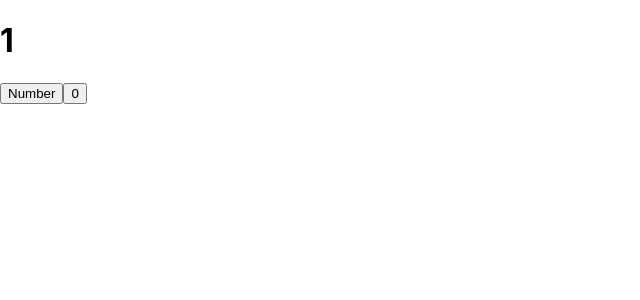
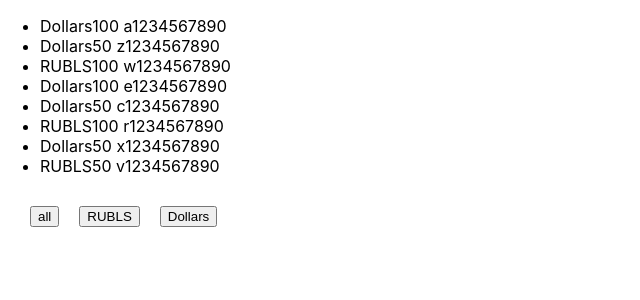
Before and after one commit to DevDiaryAZ/microtasks, a React (Create React App) app: page / in a window 1280 px wide. Shown: the top 300 px of the page, without its empty margins (0-640 px from the left). Built offline with nearby package versions, Linux system fonts and the light colour scheme.

Commit message:
added example of how the filter() method work

```diff
--- a/src/App.tsx
+++ b/src/App.tsx
@@ -4,7 +4,11 @@ import './App.css';
 // import {Footer} from "./site/Footer";
 // import {NewComponentMap} from "./map/NewComponentMap";
 // import {NewButton} from "./button/NewButton";
-import {HookUseState} from "./hook/HookUseState";
+// import {HookUseState} from "./hook/HookUseState";
+import {NewComponentFilter} from "./filter/NewComponentFilter";
+import {useState} from "react";
+
+type FilterType = 'all' | 'Dollars' | 'RUBLS'
 
 function App() {
     // const students = [
@@ -42,6 +46,32 @@ function App() {
     // const Button3Foo = () => {
     //     console.log("I am stupid button")
     // }
+    const [money, setMoney] = useState([
+        {banknotes: 'Dollars', value: 100, number: ' a1234567890'},
+        {banknotes: 'Dollars', value: 50, number: ' z1234567890'},
+        {banknotes: 'RUBLS', value: 100, number: ' w1234567890'},
+        {banknotes: 'Dollars', value: 100, number: ' e1234567890'},
+        {banknotes: 'Dollars', value: 50, number: ' c1234567890'},
+        {banknotes: 'RUBLS', value: 100, number: ' r1234567890'},
+        {banknotes: 'Dollars', value: 50, number: ' x1234567890'},
+        {banknotes: 'RUBLS', value: 50, number: ' v1234567890'},
+    ])
+
+    const [filter, setFilter] = useState<FilterType>('all')
+
+    let currentMoney = money;
+
+    if (filter === "Dollars") {
+        currentMoney = money.filter(el => el.banknotes === "Dollars")
+    }
+    if (filter === "RUBLS") {
+        currentMoney = money.filter(el => el.banknotes === "RUBLS")
+    }
+
+    const onClickFilterHandler = (buttonName: FilterType) => {
+        setFilter(buttonName)
+    }
+
     return (
         <>
             {/*<Header title={'NEW TITLE'}/>*/}
@@ -51,7 +81,8 @@ function App() {
             {/*<NewButton name={'MyYouTubeChannel-1'} callback={()=>Button1Foo('I am Vasya!', 21)}/>*/}
             {/*<NewButton name={'MyYouTubeChannel-2'} callback={()=>Button1Foo('I am Ivan!', 35)}/>*/}
             {/*<NewButton name={'MyYouTubeChannel-3'} callback={Button3Foo}/>*/}
-            <HookUseState/>
+            {/*<HookUseState/>*/}
+            <NewComponentFilter currentMoney = {currentMoney} onClickFilterHandler={onClickFilterHandler}/>
         </>
 
     );
--- /dev/null
+++ b/src/filter/NewComponentFilter.tsx
@@ -0,0 +1,42 @@
+type NewComponentFilterType = {
+    currentMoney: currentMoney[]
+    onClickFilterHandler: (buttonName: FilterType)=>void
+}
+
+type currentMoney = {
+    banknotes: string
+    value: number
+    number: string
+}
+
+type FilterType = 'all' | 'Dollars' | 'RUBLS'
+
+export const NewComponentFilter = (props: NewComponentFilterType) => {
+    return (<>
+            <ul>
+                {props.currentMoney.map((el, index) => {
+                        return (
+                            <li key={index}>
+                                <span>{el.banknotes}</span>
+                                <span>{el.value}</span>
+                                <span>{el.number}</span>
+                            </li>
+                        )
+                    }
+                )}
+            </ul>
+            <div style={{margin: "20px"}}>
+                <button onClick={() => props.onClickFilterHandler('all')}
+                        style={{margin: "10px"}}>all
+                </button>
+                <button onClick={() => props.onClickFilterHandler('RUBLS')}
+                        style={{margin: "10px"}}>RUBLS
+                </button>
+                <button onClick={() => props.onClickFilterHandler('Dollars')}
+                        style={{margin: "10px"}}>Dollars
+                </button>
+            </div>
+        </>
+
+    )
+}
```
